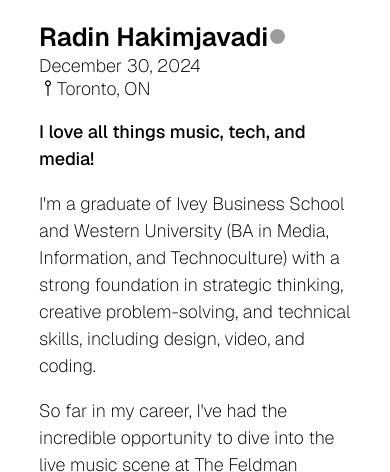
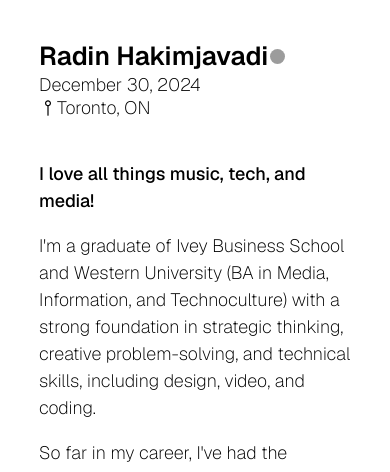
Before and after one commit to Radin-H/portfolio, a plain HTML site: page index.html in a window 390 px wide. Shown: the top 472 px of the page. Drawn offline with nearby package versions, Linux system fonts and the light colour scheme.

Commit message:
mobile fixes

```diff
--- a/index.html
+++ b/index.html
@@ -12,6 +12,7 @@
     </style>
 </head>
 <div class="page">
+    <div class="header">
         <div class="name">
             <h1>Radin Hakimjavadi</h1>
             <span class="animate-pulse dot"></span>
@@ -23,6 +24,7 @@
             </script>
         </div>
         <span><img src="pin.svg" class="inline-image" alt="pin">Toronto, ON</span>
+    </div>
 <body onload="document.body.style.opacity='1'">
     <br>
 <div class="container">
--- a/style.css
+++ b/style.css
@@ -60,6 +60,10 @@ p {
 .name {
     display: flex;
     align-items: center;
+}
+
+.header {
+    padding: 0% 0;
 }
 
 .animate-pulse {
@@ -141,6 +145,10 @@ mark {
     }
 
     .page {
-        padding: 5% 10%;
+        padding: 10% 10%;
+    }
+
+    .pt {
+        padding: 0;
     }
 }
```
Lines whose indentation alone changed are shown as unchanged.
